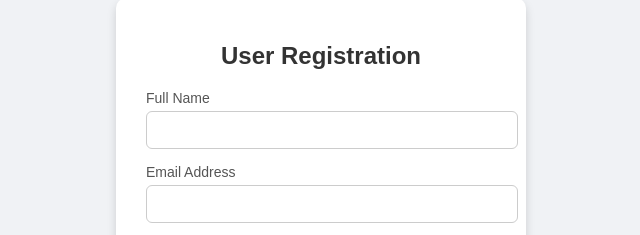
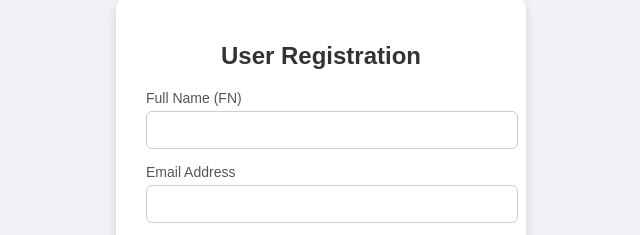
Before and after one commit to divishasystem/gitrevert, a plain HTML site: page index.html in a window 1280 px wide. Shown: the part 120-355 px from the top of the page, 319-959 px from the left. Drawn offline with Linux system fonts and the light colour scheme.

Commit message:
Change Bracket

```diff
--- a/index.html
+++ b/index.html
@@ -76,7 +76,7 @@
     <form action="submit_registration.php" method="post">
 
       <div class="input-group">
-        <label for="fullname">Full Name</label>
+        <label for="fullname">Full Name (FN)</label>
         <input type="text" id="fullname" name="fullname" required>
       </div>
 
```
